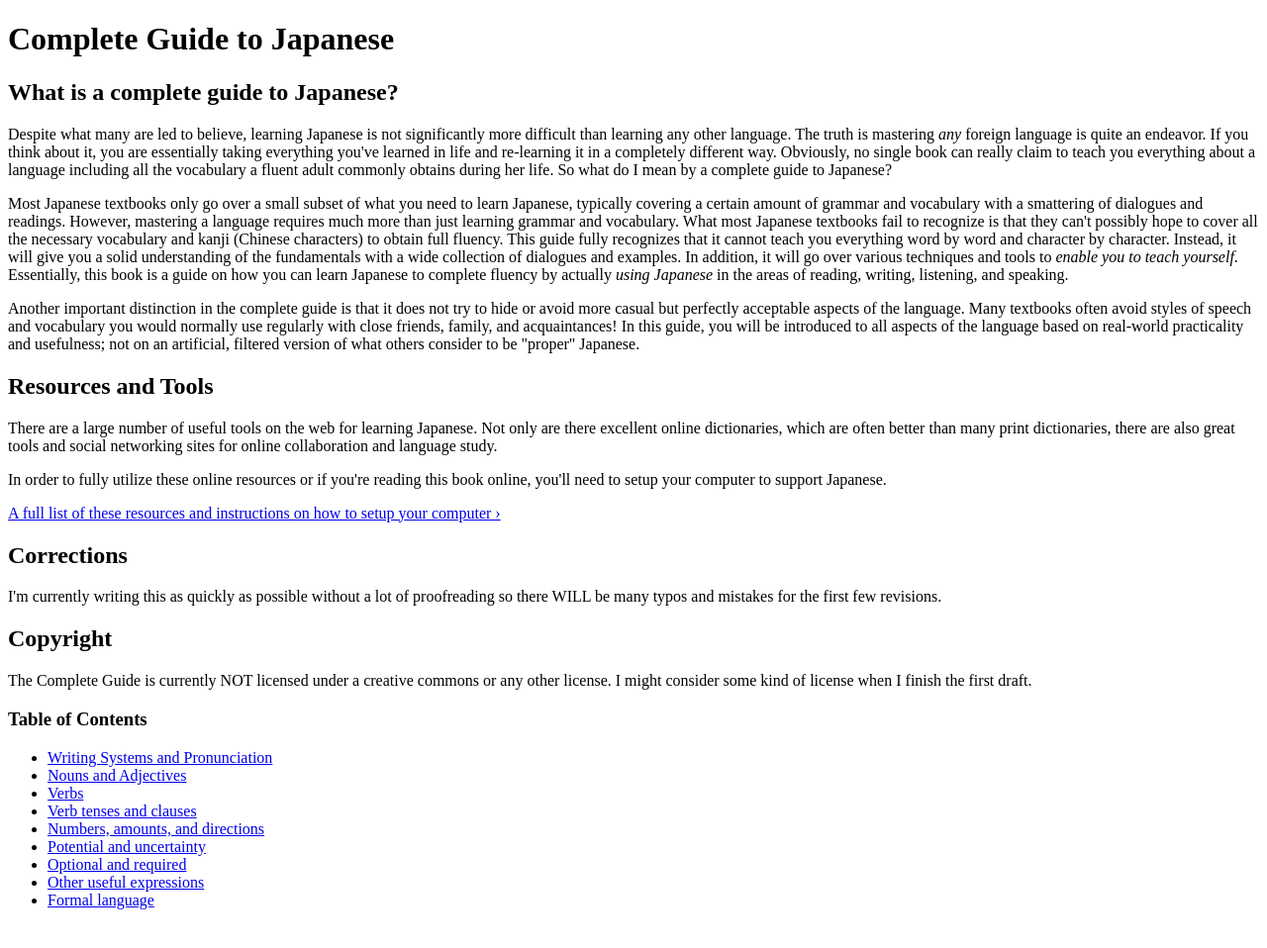
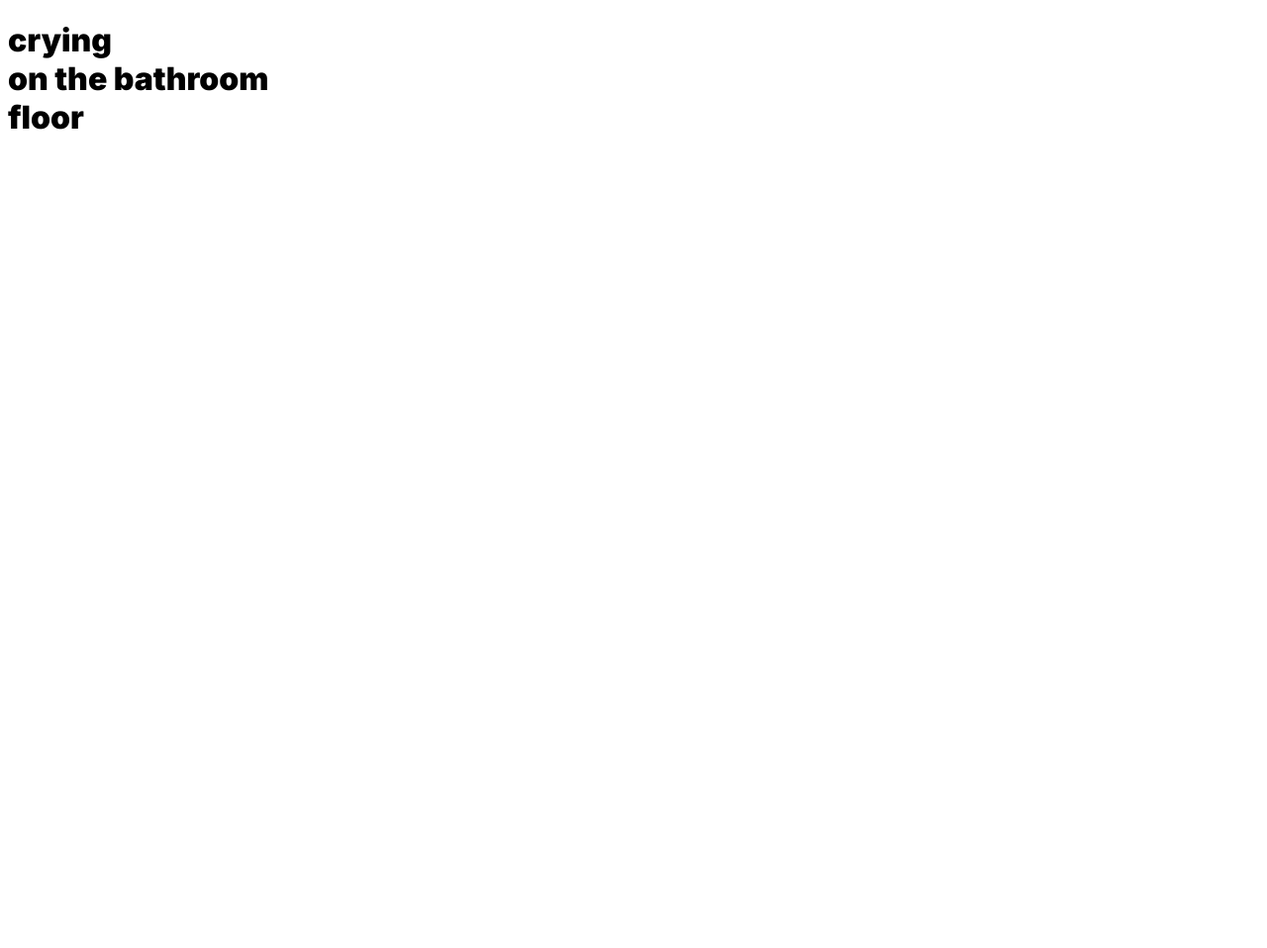
Before and after one commit to jjjjjp/jjjjjp.github.io, a plain HTML site: page index.html in a window 1280 px wide. Shown: the whole page at 99% size. After the commit the page ends 800 px from the top, so only its background shows below. Drawn offline with Linux system fonts and the light colour scheme.

Commit message:
updated index

```diff
--- a/index.html
+++ b/index.html
@@ -2,37 +2,23 @@
 <html>
 <head>
 <meta charset="UTF-8">
-<title>Complete Guide to Japanese</title>
+<title>crying on the bathroom floor</title>
+
+<style>
+	@import url('https://fonts.googleapis.com/css2?family=Inter:wght@900&display=swap');
+</style>
+
+<style>
+body {
+	font-family: 'Inter', sans-serif;
+}
+</style>
+
 </head>
 
 <body>
-<h1 id="page-title">Complete Guide to Japanese</h1>
-<h2>What is a complete guide to Japanese?</h2>
-<p>Despite what many are led to believe, learning Japanese is not significantly more difficult than learning any other language. The truth is mastering <em>any</em> foreign language is quite an endeavor. If you think about it, you are essentially taking everything you've learned in life and re-learning it in a completely different way. Obviously, no single book can really claim to teach you everything about a language including all the vocabulary a fluent adult commonly obtains during her life. So what do I mean by a complete guide to Japanese?</p>
-<p>Most Japanese textbooks only go over a small subset of what you need to learn Japanese, typically covering a certain amount of grammar and vocabulary with a smattering of dialogues and readings. However, mastering a language requires much more than just learning grammar and vocabulary. What most Japanese textbooks fail to recognize is that they can't possibly hope to cover all the necessary vocabulary and kanji (Chinese characters) to obtain full fluency. This guide fully recognizes that it cannot teach you everything word by word and character by character. Instead, it will give you a solid understanding of the fundamentals with a wide collection of dialogues and examples. In addition, it will go over various techniques and tools to <em>enable you to teach yourself</em>. Essentially, this book is a guide on how you can learn Japanese to complete fluency by actually <em>using Japanese</em> in the areas of reading, writing, listening, and speaking.</p>
-<p>Another important distinction in the complete guide is that it does not try to hide or avoid more casual but perfectly acceptable aspects of the language. Many textbooks often avoid styles of speech and vocabulary you would normally use regularly with close friends, family, and acquaintances! In this guide, you will be introduced to all aspects of the language based on real-world practicality and usefulness; not on an artificial, filtered version of what others consider to be "proper" Japanese.</p>
-<h2>Resources and Tools</h2>
-<p>There are a large number of useful tools on the web for learning Japanese. Not only are there excellent online dictionaries, which are often better than many print dictionaries, there are also great tools and social networking sites for online collaboration and language study.</p>
-<p>In order to fully utilize these online resources or if you're reading this book online, you'll need to setup your computer to support Japanese.</p>
-<p><a href="http://www.guidetojapanese.org/learn/resources">A full list of these resources and instructions on how to setup your computer&nbsp;›</a></p>
-<h2>Corrections</h2>
-<p>I'm currently writing this as quickly as possible without a lot of proofreading so there WILL be many typos and mistakes for the first few revisions.</p>
-<h2>Copyright</h2>
-<p>The Complete Guide is currently NOT licensed under a creative commons or any other license. I might consider some kind of license when I finish the first draft.</p>
-<h3>Table of Contents</h3>
-<div id="book-navigation-2">
-  <ul>
-    <li><a href="http://www.guidetojapanese.org/learn/complete/writing">Writing Systems and Pronunciation</a></li>
-    <li><a href="http://www.guidetojapanese.org/learn/complete/noun_adjectives">Nouns and Adjectives</a></li>
-    <li><a href="http://www.guidetojapanese.org/learn/complete/verbs">Verbs</a></li>
-    <li><a href="http://www.guidetojapanese.org/learn/complete/verb_tense">Verb tenses and clauses</a></li>
-    <li><a href="http://www.guidetojapanese.org/learn/complete/numbers_amounts">Numbers, amounts, and directions</a></li>
-    <li><a href="http://www.guidetojapanese.org/learn/complete/potential_certainty">Potential and uncertainty</a></li>
-    <li><a href="http://www.guidetojapanese.org/learn/complete/optional_required">Optional and required</a></li>
-    <li><a href="http://www.guidetojapanese.org/learn/complete/other_expressions">Other useful expressions</a></li>
-    <li><a href="http://www.guidetojapanese.org/learn/complete/formal">Formal language</a></li>
-  </ul>
-</div>
-<p>&nbsp;</p>
+<h1>crying<br>
+on the bathroom<br>
+floor</h1>
 </body>
 </html>
```
